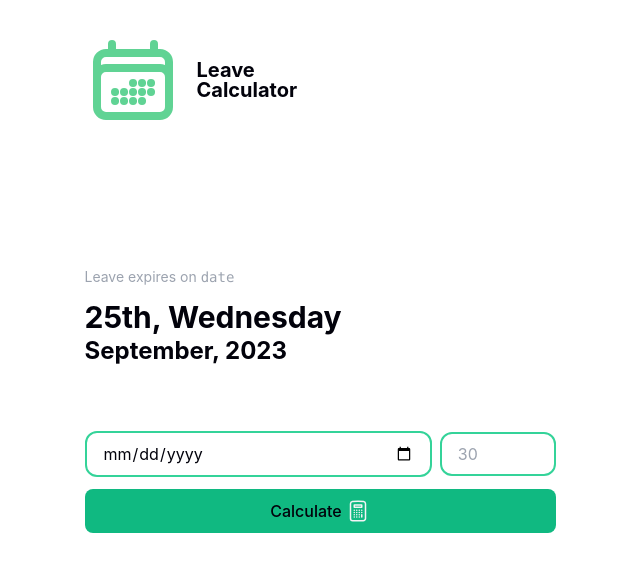
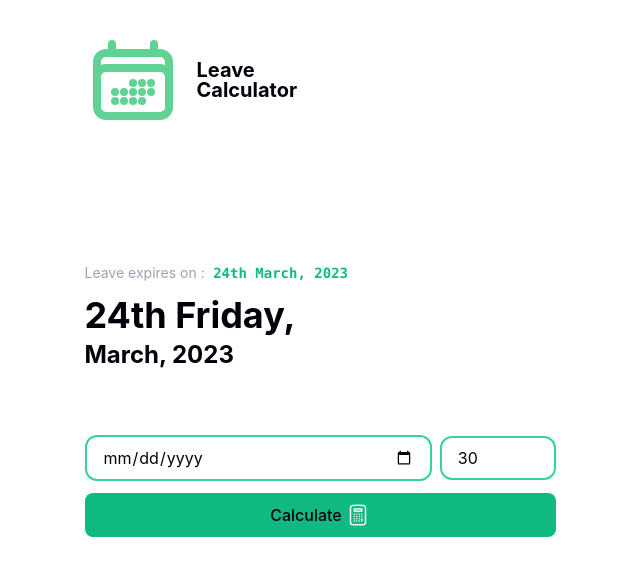
Before and after one commit to thekiwidev/leave-calculator, a React (Vite) app: page / in a window 1280 px wide. Shown: the top 576 px of the page, without its empty margins (320-960 px from the left). Built offline with nearby package versions, Linux system fonts and the light colour scheme.

Commit message:
intergreted date-fns and started using context for data management

```diff
--- a/src/App.jsx
+++ b/src/App.jsx
@@ -3,15 +3,20 @@ import Calculate from "./components/Calculate";
 import FormContainer from "./components/FormContainer";
 import Header from "./components/Header";
 import Output from "./components/Output";
+import ContextProvider from "./contexts/Context";
 
 function App() {
   return (
-    <div className="App py-5 px-2 m-5 rounded-xl">
-      <Header />
-      <Output />
-      <FormContainer />
-      <Calculate />
-    </div>
+    <ContextProvider>
+      <div className="App py-5 px-2 m-5 rounded-xls">
+        <Header />
+        <Output />
+        <div>
+          <FormContainer />
+          <Calculate />
+        </div>
+      </div>
+    </ContextProvider>
   );
 }
 
--- a/src/components/Calculate.jsx
+++ b/src/components/Calculate.jsx
@@ -1,9 +1,16 @@
 import { CalculatorIcon } from "@heroicons/react/24/outline";
+import { Context } from "../contexts/Context";
+import { useContext } from "react";
 
 const Calculate = () => {
+  const { calculate, startDate } = useContext(Context);
+
   return (
     <div className="">
-      <button className="group flex flex-row items-center w-full justify-center capitalize gap-1 bg-emerald-500 hover:bg-slate-900 border-none outline-none ">
+      <button
+        className="group flex flex-row items-center w-full justify-center capitalize gap-1 bg-emerald-500 hover:bg-slate-900 border-none outline-none"
+        onClick={calculate(startDate)}
+      >
         calculate
         <CalculatorIcon className="h-6 text-gray-100 group-hover:text-emerald-400 " />
       </button>
--- a/src/components/NumberInput.jsx
+++ b/src/components/NumberInput.jsx
@@ -1,4 +1,9 @@
+import { useContext } from "react";
+import { Context } from "../contexts/Context";
+
 const NumberInput = () => {
+  const { leaveEntitlement, setLeaveEntitlement } = useContext(Context);
+
   return (
     <div className="basis-1/4">
       <input
@@ -8,6 +13,8 @@ const NumberInput = () => {
         placeholder="30"
         max="112"
         className="py-2 px-4 rounded-xl border-2 border-emerald-400 w-full"
+        value={leaveEntitlement}
+        onChange={(e) => setLeaveEntitlement(e)}
       />
     </div>
   );
--- a/src/components/Output.jsx
+++ b/src/components/Output.jsx
@@ -1,11 +1,19 @@
+import { useContext } from "react";
+import { Context } from "../contexts/Context";
+
 const Output = () => {
+  const { formatDate, resumptionDate, resumptionMonthYear } =
+    useContext(Context);
   return (
     <div className="mb-16">
       <p className="text-sm text-gray-400 mb-3">
-        Leave expires on <code>date</code>
+        Leave expires on :
+        <b className="text-emerald-500">
+          <code> {formatDate(new Date())}</code>
+        </b>
       </p>
-      <p className="text-3xl font-bold">25th, Wednesday</p>
-      <p className="text-2xl font-bold">September, 2023</p>
+      <p className="text-4xl font-bold mb-1">{resumptionDate(new Date())}</p>
+      <p className="text-2xl font-bold">{resumptionMonthYear(new Date())}</p>
     </div>
   );
 };
--- /dev/null
+++ b/src/contexts/Context.jsx
@@ -0,0 +1,44 @@
+import { format } from "date-fns";
+import { createContext, useState } from "react";
+
+export const Context = createContext();
+
+const ContextProvider = ({ children }) => {
+  const [startDate, setStartDate] = useState(new Date());
+  const [leaveEntitlement, setLeaveEntitlement] = useState(30);
+
+  const formatDate = (date) => {
+    return format(date, `do MMMM, yyyy`);
+  };
+
+  const resumptionDate = (date) => {
+    return format(date, `do EEEE, `);
+  };
+
+  const resumptionMonthYear = (date) => {
+    return format(date, `MMMM, yyyy`);
+  };
+
+  const calculate = (date) => {
+    console.log(date);
+  };
+
+  return (
+    <Context.Provider
+      value={{
+        calculate,
+        leaveEntitlement,
+        setLeaveEntitlement,
+        startDate,
+        setStartDate,
+        formatDate,
+        resumptionDate,
+        resumptionMonthYear,
+      }}
+    >
+      {children}
+    </Context.Provider>
+  );
+};
+
+export default ContextProvider;
```
